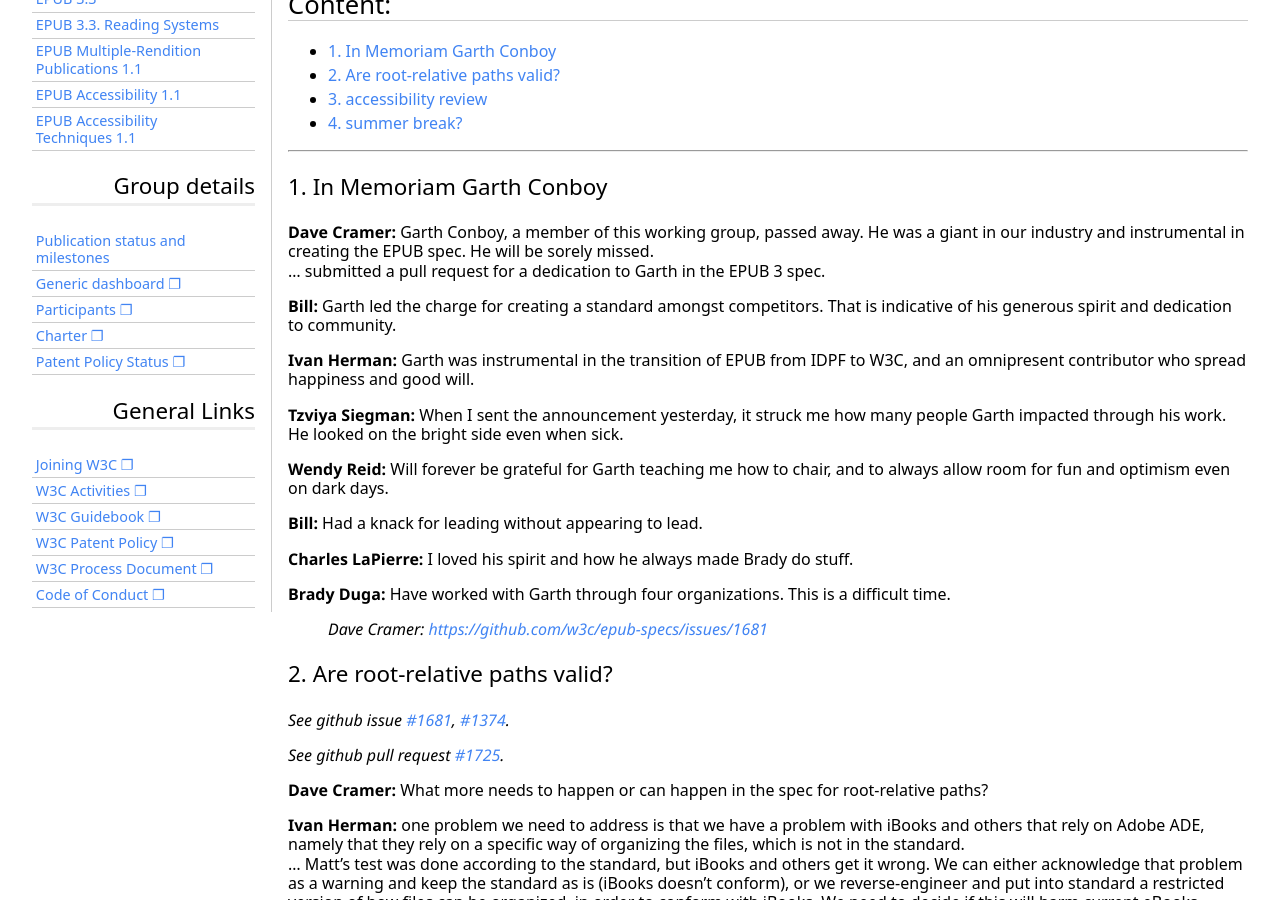
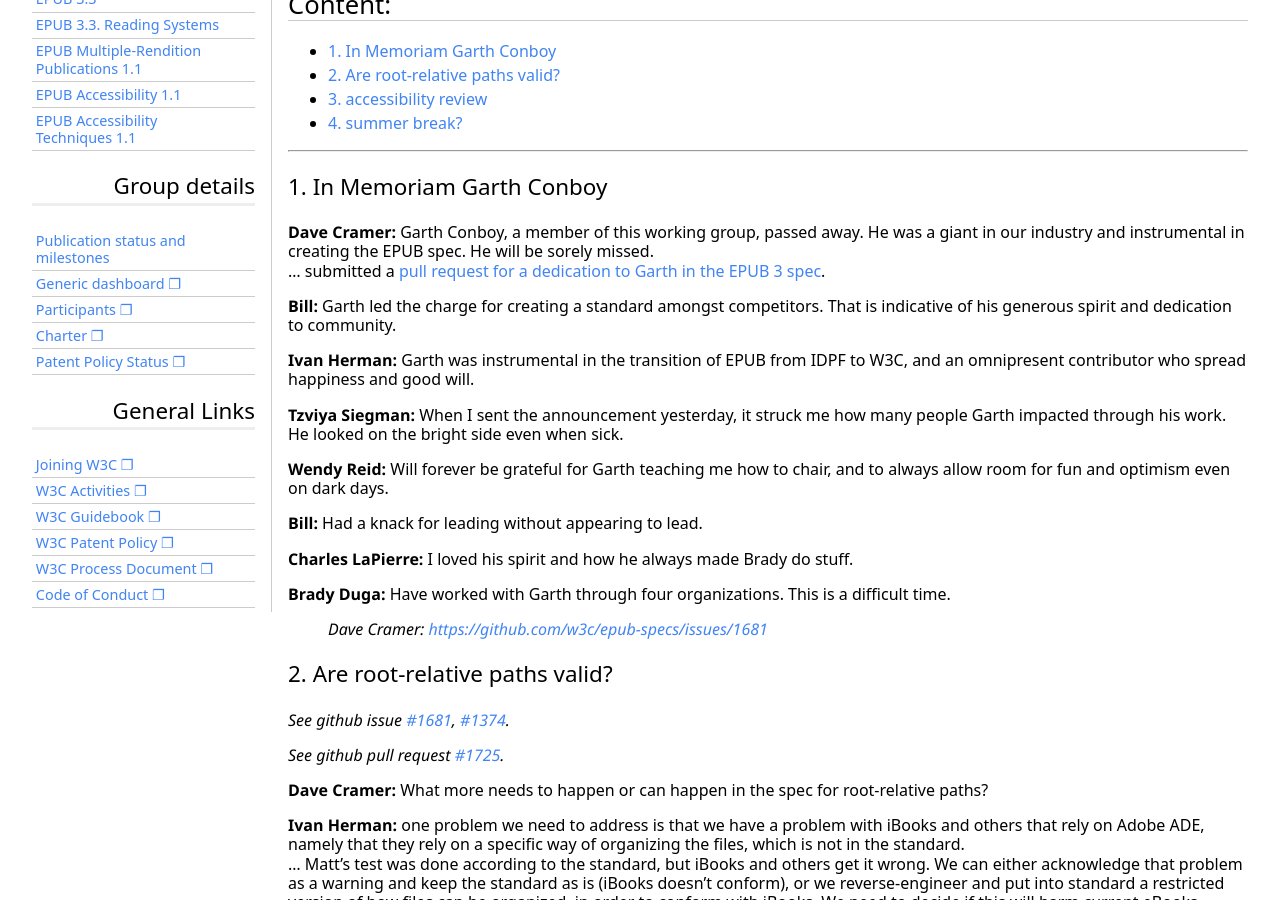
Before and after one commit to w3c/epub-wg, a Jekyll site: the page built from _minutes/2021-07-02-epub.md, in a window 1280 px wide and 900 px high, scrolled down 512 px. Built offline with Jekyll 4.4.1, drawn with Linux system fonts in a browser that asks for light colours; some web fonts are replaced; some of the changed lines change nothing that is shown.

Commit message:
Link to PR added

```diff
--- a/_minutes/2021-07-02-epub.md
+++ b/_minutes/2021-07-02-epub.md
@@ -152,7 +152,7 @@ See also the [Agenda](https://lists.w3.org/Archives/Public/public-epub-wg/2021Ju
 {: #section1}
 
 **Dave Cramer:** Garth Conboy, a member of this working group, passed away. He was a giant in our industry and instrumental in creating the EPUB spec. He will be sorely missed.
-… submitted a pull request for a dedication to Garth in the EPUB 3 spec.
+… submitted a [pull request for a dedication to Garth in the EPUB 3 spec](https://github.com/w3c/epub-specs/pull/1749).
 
 **Bill:** Garth led the charge for creating a standard amongst competitors. That is indicative of his generous spirit and dedication to community.
 
```
